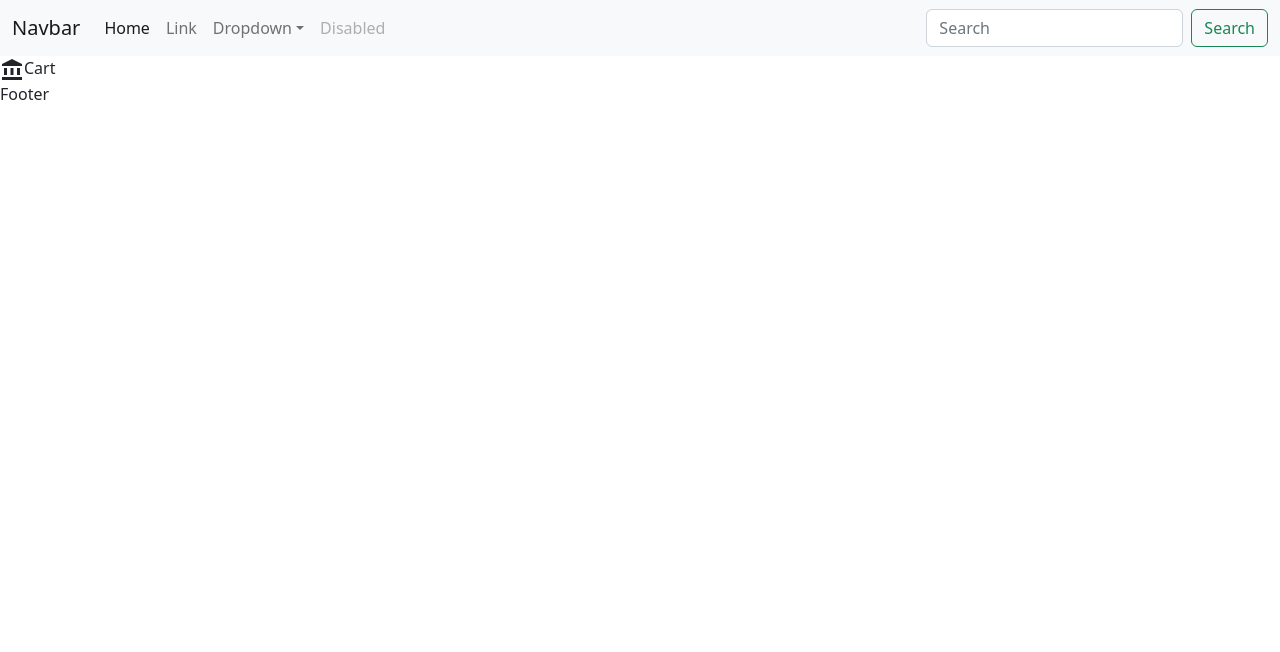
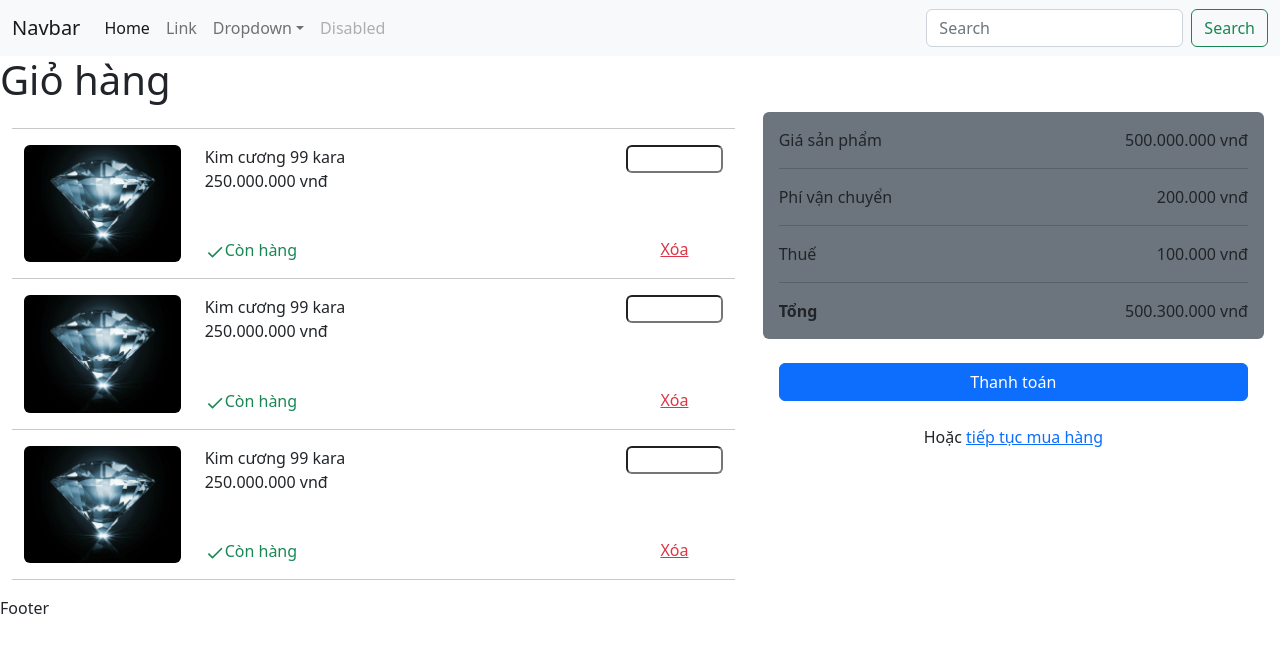
Before and after one commit to lamquocdat/web_trangsuc_se104, a React (Create React App) app: page /cart in a window 1280 px wide. Shown: the top 652 px of the page. Built offline with nearby package versions, Linux system fonts and the light colour scheme.

Commit message:
cart 70%

```diff
--- /dev/null
+++ b/src/Pages/Cart/Components/Bill.jsx
@@ -0,0 +1,33 @@
+import { Link } from "react-router-dom";
+import Button from 'react-bootstrap/Button';
+export default ({}) => {
+    return (
+        <div className="">
+            <div className="bg-secondary px-3 py-3 rounded mb-4">
+                <div className="d-flex justify-content-between">
+                    <label>Giá sản phẩm</label>
+                    <span>500.000.000 vnđ</span>
+                </div>
+                <hr/>
+                <div className="d-flex justify-content-between">
+                    <label>Phí vận chuyển</label>
+                    <span>200.000 vnđ</span>
+                </div>
+                <hr/>
+                <div className="d-flex justify-content-between">
+                    <label>Thuế</label>
+                    <span>100.000 vnđ</span>
+                </div>
+                <hr/>
+                <div className="d-flex justify-content-between">
+                    <label><b>Tổng</b></label>
+                    <span>500.300.000 vnđ</span>
+                </div>
+            </div>
+            <div className="px-3 text-center">
+                <Button href="/paymentinfo" variant="primary" className="w-100">Thanh toán</Button>{' '}
+                <p className="mt-4">Hoặc <Link to="#">tiếp tục mua hàng</Link></p>
+            </div>
+        </div>
+    );
+}
--- /dev/null
+++ b/src/Pages/Cart/Components/Product.jsx
@@ -0,0 +1,31 @@
+import Container from 'react-bootstrap/Container';
+import Row from 'react-bootstrap/Row';
+import Col from 'react-bootstrap/Col';
+import images from '../../../assets/images'
+import Button from 'react-bootstrap/Button';
+import DoneIcon from '@mui/icons-material/Done';
+export default ({}) => {
+    return (
+        <div>
+            <Container fluid>
+            <Row>
+                <Col xs={3}>
+                    <img src={images.kimcuong} alt='anh san pham' className='w-100 h-auto rounded m-auto'></img>
+                </Col>
+                <Col className='d-flex flex-column justify-content-between'>
+                    <div>
+                        <label>Kim cương 99 kara</label><br/>
+                        <label>250.000.000 vnđ</label><br/>
+                    </div>
+                    <p className='text-success mb-0 mt-3'> <DoneIcon sx={{ fontSize: 20 }}></DoneIcon>Còn hàng</p>
+                </Col>
+                <Col xs={2} className='d-flex flex-column justify-content-between'>
+                    <input type='number' min="1" step={1} className='rounded w-100 h-auto p-0'></input>
+                    <Button variant="link" className="text-danger pb-0">Xóa</Button>
+                </Col>
+            </Row>
+            </Container>
+            <hr/>
+        </div>
+    );
+}
--- a/src/Pages/Cart/index.jsx
+++ b/src/Pages/Cart/index.jsx
@@ -1,9 +1,25 @@
-import AccountBalanceIcon from '@mui/icons-material/AccountBalance';
+import Container from 'react-bootstrap/Container';
+import Row from 'react-bootstrap/Row';
+import Col from 'react-bootstrap/Col';
+import Product from './Components/Product';
+import Bill from './Components/Bill';
 function Cart () {
     return (
         <div>
-            <AccountBalanceIcon/>
-            Cart
+            <h1>Giỏ hàng</h1>
+            <Container fluid>
+                <Row>
+                    <Col xs="12" md="7">
+                        <hr/>
+                        <Product></Product>
+                        <Product></Product>
+                        <Product></Product>
+                    </Col>
+                    <Col xs="12" md="5" className='px-5 px-md-3'>
+                        <Bill></Bill>
+                    </Col>
+                </Row>
+            </Container>
         </div>
     );
 }
--- a/src/assets/images/index.jsx
+++ b/src/assets/images/index.jsx
@@ -3,6 +3,7 @@ const images = {
     MomoQR: require("./MomoQR.jpg"),
     ZalopayQR: require("./ZalopayQR.jpg"),
     BIDVQR: require("./BIDVQR.jpg"),
+    kimcuong: require("./kimcuong.jpg"),
 }
 
 export default images;
```
Also changed, not shown: src/assets/images/kimcuong.jpg (added).
